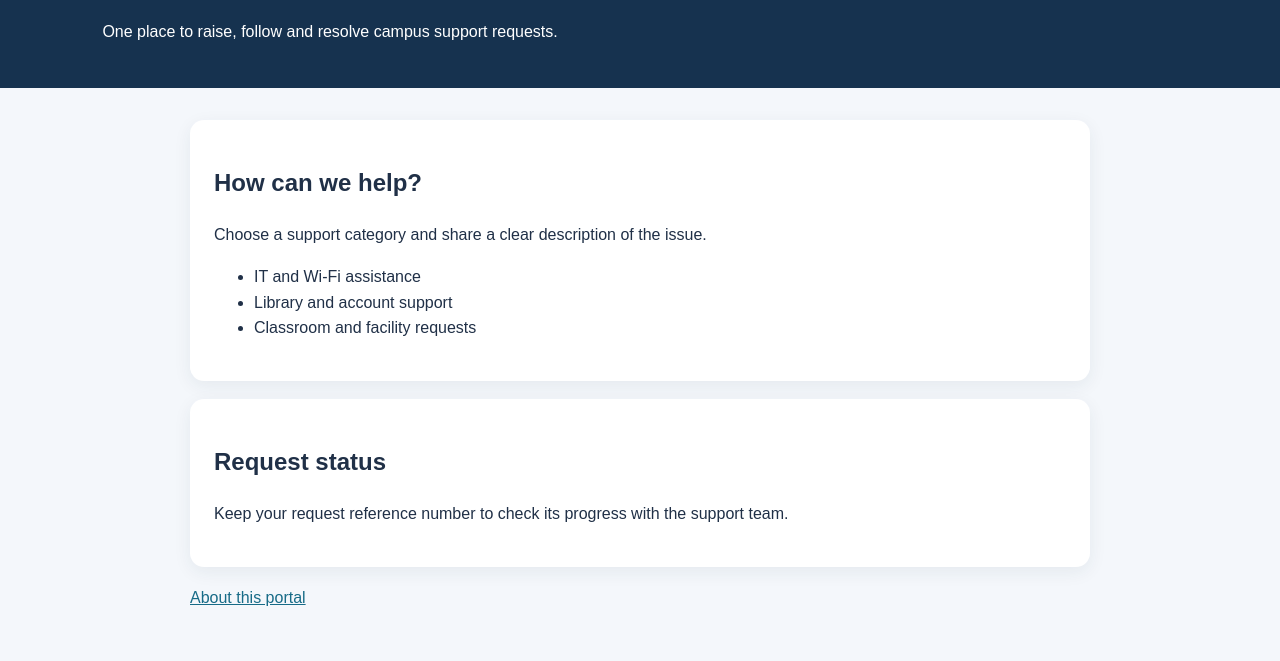
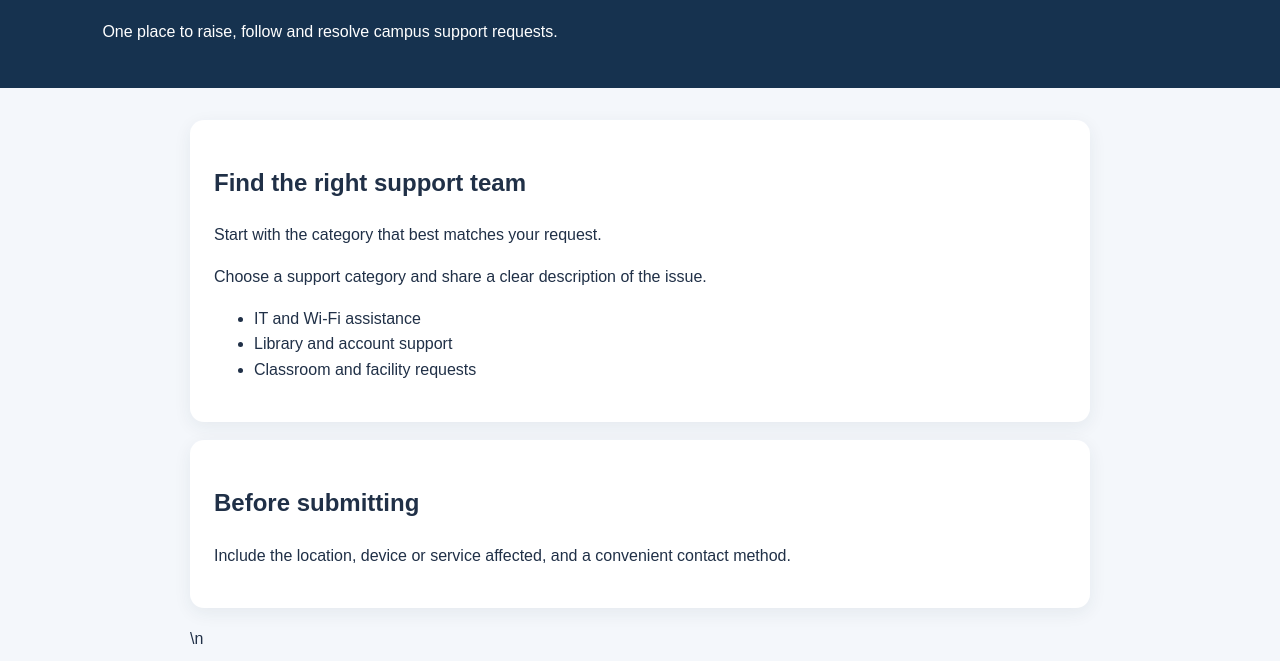
Before and after one commit to samridhi-jain2210/campus-helpdesk-portal, a plain HTML site: page index.html in a window 1280 px wide. Shown: the part 139-800 px from the top of the page. Drawn offline with Linux system fonts and the light colour scheme.

Commit message:
Clarify support categories and request details

```diff
--- a/index.html
+++ b/index.html
@@ -15,9 +15,9 @@
 <header><span class="tag">STUDENT SERVICES</span><h1>Campus Helpdesk Portal</h1>
 <p>One place to raise, follow and resolve campus support requests.</p></header>
 <main>
-<section class="panel"><h2>How can we help?</h2>
+<section class="panel"><h2>Find the right support team</h2><p>Start with the category that best matches your request.</p>
 <p>Choose a support category and share a clear description of the issue.</p>
 <ul><li>IT and Wi-Fi assistance</li><li>Library and account support</li><li>Classroom and facility requests</li></ul></section>
-<section class="panel"><h2>Request status</h2><p>Keep your request reference number to check its progress with the support team.</p></section>
+<section class="panel"><h2>Before submitting</h2><p>Include the location, device or service affected, and a convenient contact method.</p></section>\n<section class="panel"><h2>Request status</h2><p>Keep your request reference number to check its progress with the support team.</p></section>
 <p><a href="about.html">About this portal</a></p>
 </main></body></html>
```
